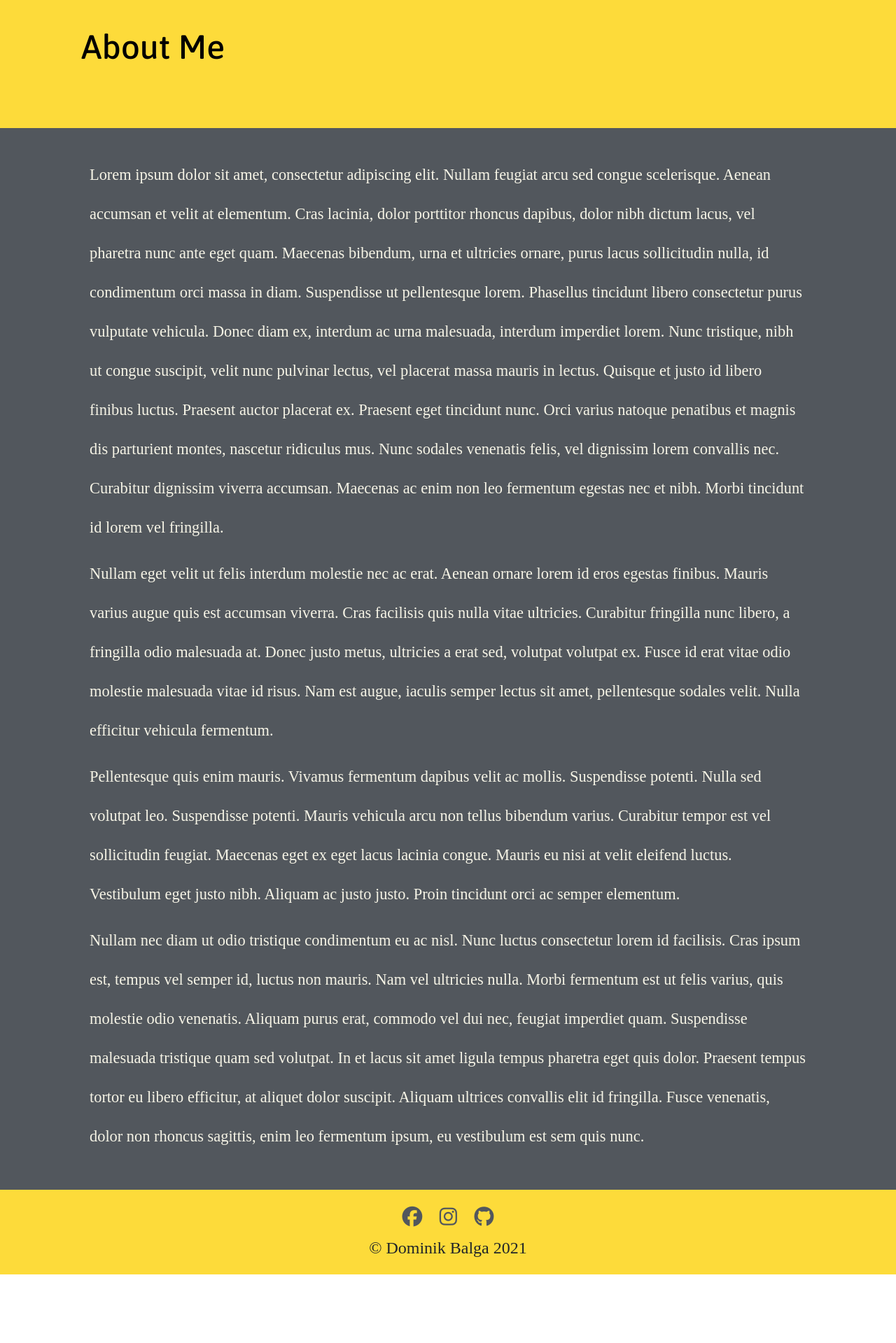
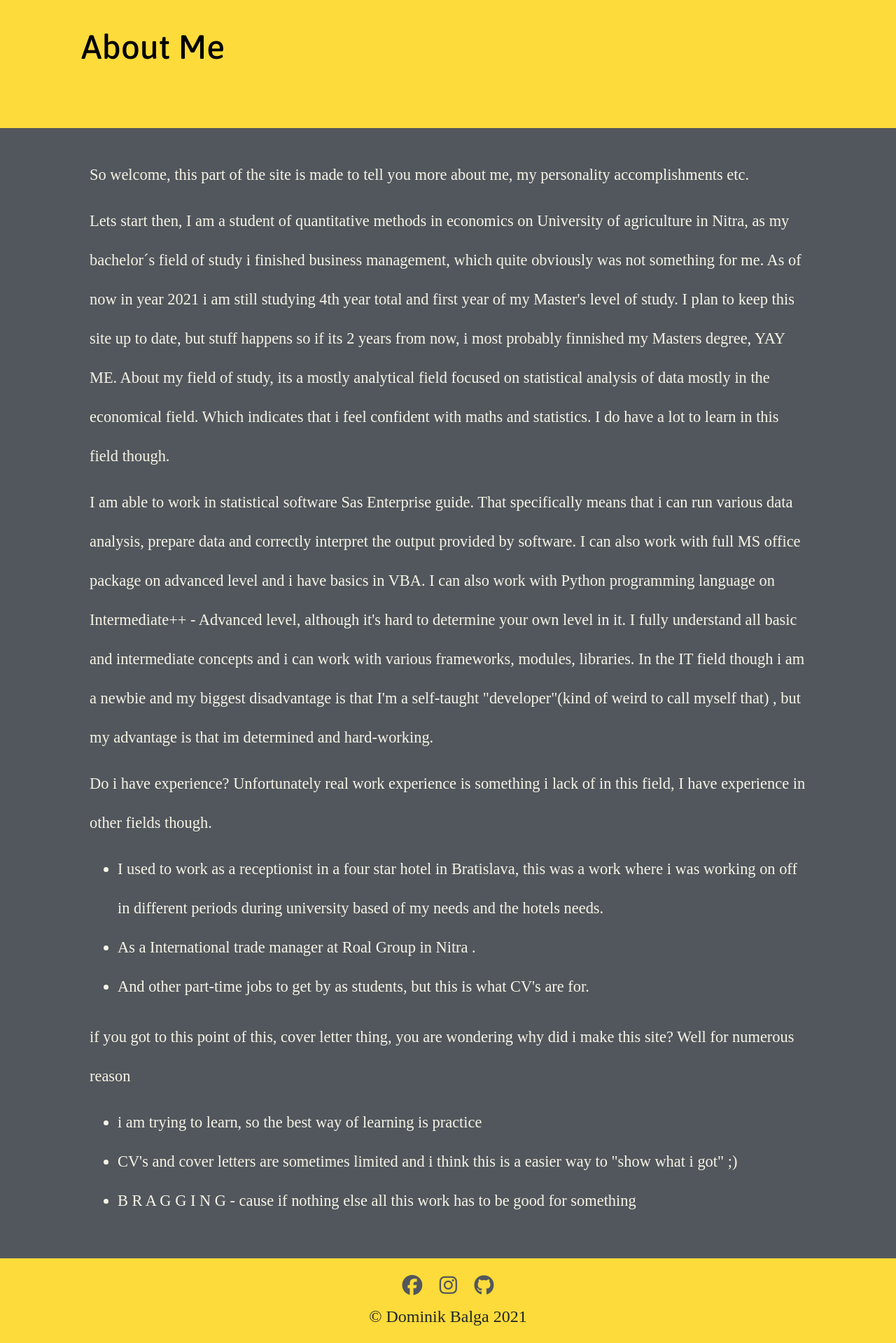
Before and after one commit to DominikBalga/MyPersonalSite, a Flask app: page /about-me in a window 1280 px wide. Shown: the part 134-2053 px from the top of the page at 70% size. Run offline with Flask 2, Linux system fonts and the light colour scheme; some libraries are stand-ins or nearby versions; some web fonts are replaced.

Commit message:
ABOUT ME

```diff
--- a/templates/aboutme.html
+++ b/templates/aboutme.html
@@ -7,18 +7,37 @@
 <section>
 <div class="center-block">
 <p >
-Lorem ipsum dolor sit amet, consectetur adipiscing elit. Nullam feugiat arcu sed congue scelerisque. Aenean accumsan et velit at elementum. Cras lacinia, dolor porttitor rhoncus dapibus, dolor nibh dictum lacus, vel pharetra nunc ante eget quam. Maecenas bibendum, urna et ultricies ornare, purus lacus sollicitudin nulla, id condimentum orci massa in diam. Suspendisse ut pellentesque lorem. Phasellus tincidunt libero consectetur purus vulputate vehicula. Donec diam ex, interdum ac urna malesuada, interdum imperdiet lorem. Nunc tristique, nibh ut congue suscipit, velit nunc pulvinar lectus, vel placerat massa mauris in lectus. Quisque et justo id libero finibus luctus. Praesent auctor placerat ex. Praesent eget tincidunt nunc. Orci varius natoque penatibus et magnis dis parturient montes, nascetur ridiculus mus. Nunc sodales venenatis felis, vel dignissim lorem convallis nec. Curabitur dignissim viverra accumsan. Maecenas ac enim non leo fermentum egestas nec et nibh. Morbi tincidunt id lorem vel fringilla.
+    So welcome, this part of the site is made to tell you more about me, my personality accomplishments etc.
 </p>
 <p >
-Nullam eget velit ut felis interdum molestie nec ac erat. Aenean ornare lorem id eros egestas finibus. Mauris varius augue quis est accumsan viverra. Cras facilisis quis nulla vitae ultricies. Curabitur fringilla nunc libero, a fringilla odio malesuada at. Donec justo metus, ultricies a erat sed, volutpat volutpat ex. Fusce id erat vitae odio molestie malesuada vitae id risus. Nam est augue, iaculis semper lectus sit amet, pellentesque sodales velit. Nulla efficitur vehicula fermentum.
+    Lets start then, I am a student of quantitative methods in economics on University of agriculture in Nitra, as my bachelor´s field of study i finished business management, which quite obviously was not something for me. As of now in year 2021 i am still studying 4th year total and first year of my Master's level of study. I plan to keep this site up to date, but stuff happens so if its 2 years from now, i most probably finnished my Masters degree, YAY ME. About my field of study, its a mostly analytical field focused on statistical analysis of data mostly in the economical field. Which indicates that i feel confident with maths and statistics. I do have a lot to learn in this field though.
 </p>
 <p >
- Pellentesque quis enim mauris. Vivamus fermentum dapibus velit ac mollis. Suspendisse potenti. Nulla sed volutpat leo. Suspendisse potenti. Mauris vehicula arcu non tellus bibendum varius. Curabitur tempor est vel sollicitudin feugiat. Maecenas eget ex eget lacus lacinia congue. Mauris eu nisi at velit eleifend luctus. Vestibulum eget justo nibh. Aliquam ac justo justo. Proin tincidunt orci ac semper elementum.
+    I am able to work in statistical software Sas Enterprise guide. That specifically means that i can run various data analysis, prepare data and correctly interpret the output provided by software. I can also work with full MS office package on advanced level and i have basics in VBA. I can also work with Python programming language on Intermediate++ - Advanced level, although it's hard to determine your own level in it. I fully understand all basic and intermediate concepts and i can work with various frameworks, modules, libraries. In the IT field though i am a newbie and my biggest disadvantage is that I'm a self-taught "developer"(kind of weird to call myself that) , but my advantage is that im determined and hard-working.
 </p>
+<p>
+  Do i have experience? Unfortunately real work experience is something i lack of in this field, I have experience in other fields though.
+</p>
+<ul>
+    <li>
+        I used to work as a receptionist in a four star hotel in Bratislava, this was a work where i was working on off in different periods during university based of my needs and the hotels needs.
+    </li>
+    <li>
+        As a International trade manager at Roal Group in Nitra .
+    </li>
+    <li>
+       And other part-time jobs to get by as students, but this is what CV's are for.
+    </li>
+</ul>
+
 <p >
-    Nullam nec diam ut odio tristique condimentum eu ac nisl. Nunc luctus consectetur lorem id facilisis. Cras ipsum est, tempus vel semper id, luctus non mauris. Nam vel ultricies nulla. Morbi fermentum est ut felis varius, quis molestie odio venenatis. Aliquam purus erat, commodo vel dui nec, feugiat imperdiet quam. Suspendisse malesuada tristique quam sed volutpat. In et lacus sit amet ligula tempus pharetra eget quis dolor. Praesent tempus tortor eu libero efficitur, at aliquet dolor suscipit. Aliquam ultrices convallis elit id fringilla. Fusce venenatis, dolor non rhoncus sagittis, enim leo fermentum ipsum, eu vestibulum est sem quis nunc.
+    if you got to this point of this, cover letter thing, you are wondering why did i make this site? Well for numerous reason
 </p>
-
+<ul>
+    <li>i am trying to learn, so the best way of learning is practice</li>
+    <li>CV's and cover letters are sometimes limited and i think this is a easier way to "show what i got" ;)</li>
+    <li>B R A G G I N G - cause if nothing else all this work has to be good for something</li>
+</ul>
 </div>
 </section>
 {% include 'footer.html' %}
```
